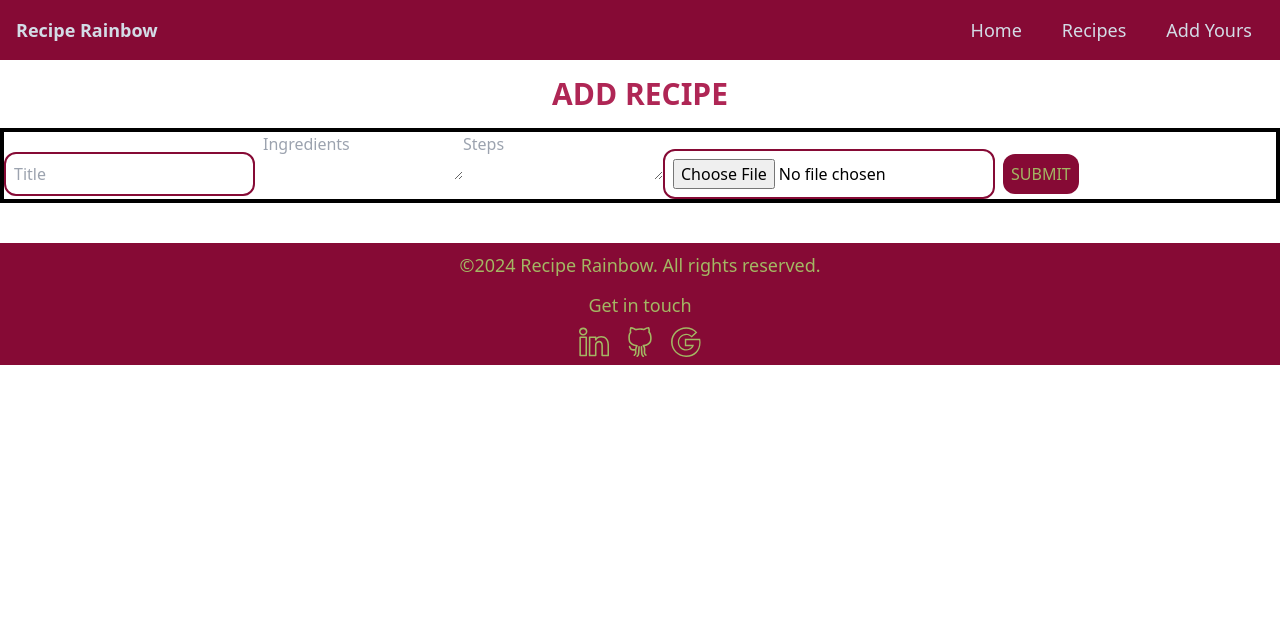
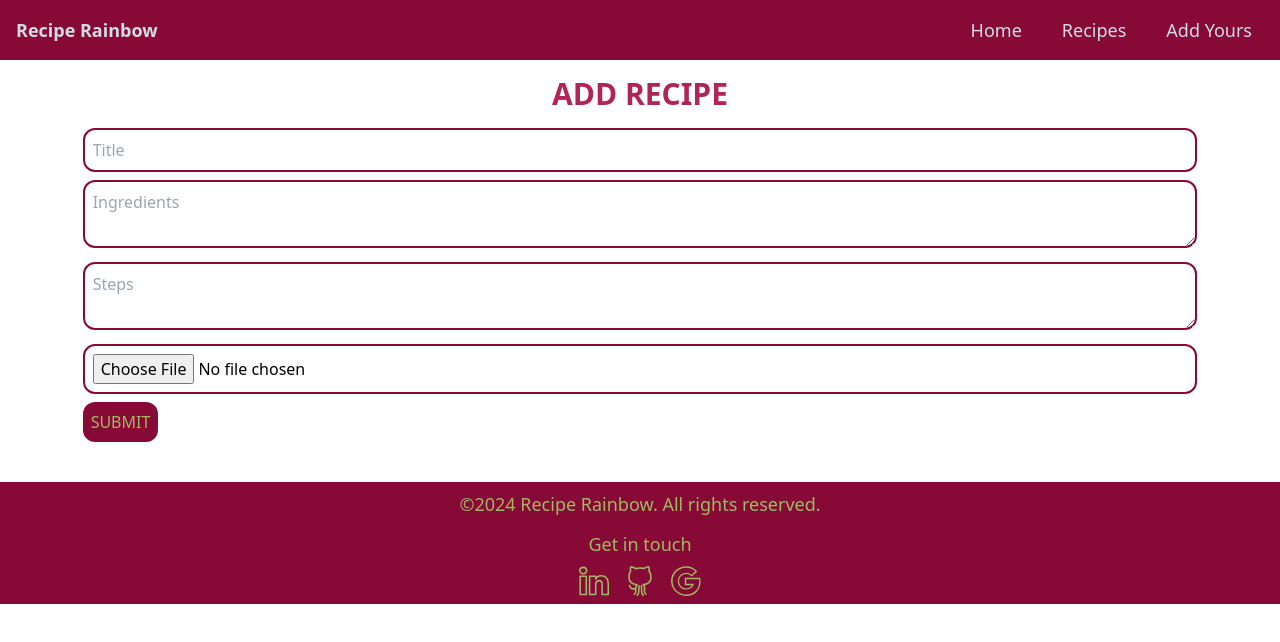
Before and after one commit to Adrienner1988/Recipe-Blog, a React (Vite) app: page /add in a window 1280 px wide. Shown: the top 642 px of the page. Built offline with nearby package versions, Linux system fonts and the light colour scheme.

Commit message:
Added in styling for the AddRecipe page.

```diff
--- a/src/index.css
+++ b/src/index.css
@@ -9,7 +9,6 @@
   input {
     @apply border-2 border-solid border-darkPlum transition-all duration-500 hover:border-green rounded-xl p-2 mr-2;
   }
-
   button {
     @apply border-none bg-darkPlum rounded-xl p-2 uppercase text-green transition-all duration-500 hover:text-grayLight cursor-pointer;
   }
--- a/src/views/AddRecipe.tsx
+++ b/src/views/AddRecipe.tsx
@@ -36,7 +36,7 @@ const AddRecipe = () => {
         <h2>Add Recipe</h2>
       </div>
 
-      <div className="border-4 border-solid">
+      <div className="flex justify-center">
         <form onSubmit={handleSubmit}>
           <input
             type="text"
@@ -44,22 +44,27 @@ const AddRecipe = () => {
             onChange={(event) => setTitle(event.target.value)}
             placeholder="Title"
             required
+            className="border-2 border-solid border-darkPlum transition-all duration-500 hover:border-green rounded-xl w-full p-2 mb-2"
           />
           <textarea
             value={ingredients}
             onChange={(e) => setIngredients(e.target.value)}
             placeholder="Ingredients"
             required
+            className="border-2 border-solid border-darkPlum transition-all duration-500 hover:border-green rounded-xl w-full p-2 mb-2"
           />
           <textarea
             value={steps}
             onChange={(e) => setSteps(e.target.value)}
             placeholder="Steps"
             required
+            className="border-2 border-solid border-darkPlum transition-all duration-500 hover:border-green rounded-xl w-full p-2 mb-2"
           />
           <input
             type="file"
             onChange={(e) => setImage(e.target.files?.[0] || null)}
+            required
+            className="border-2 border-solid border-darkPlum transition-all duration-500 hover:border-green rounded-xl w-full p-2 mb-2"
           />
           <button
             type="submit"
```
